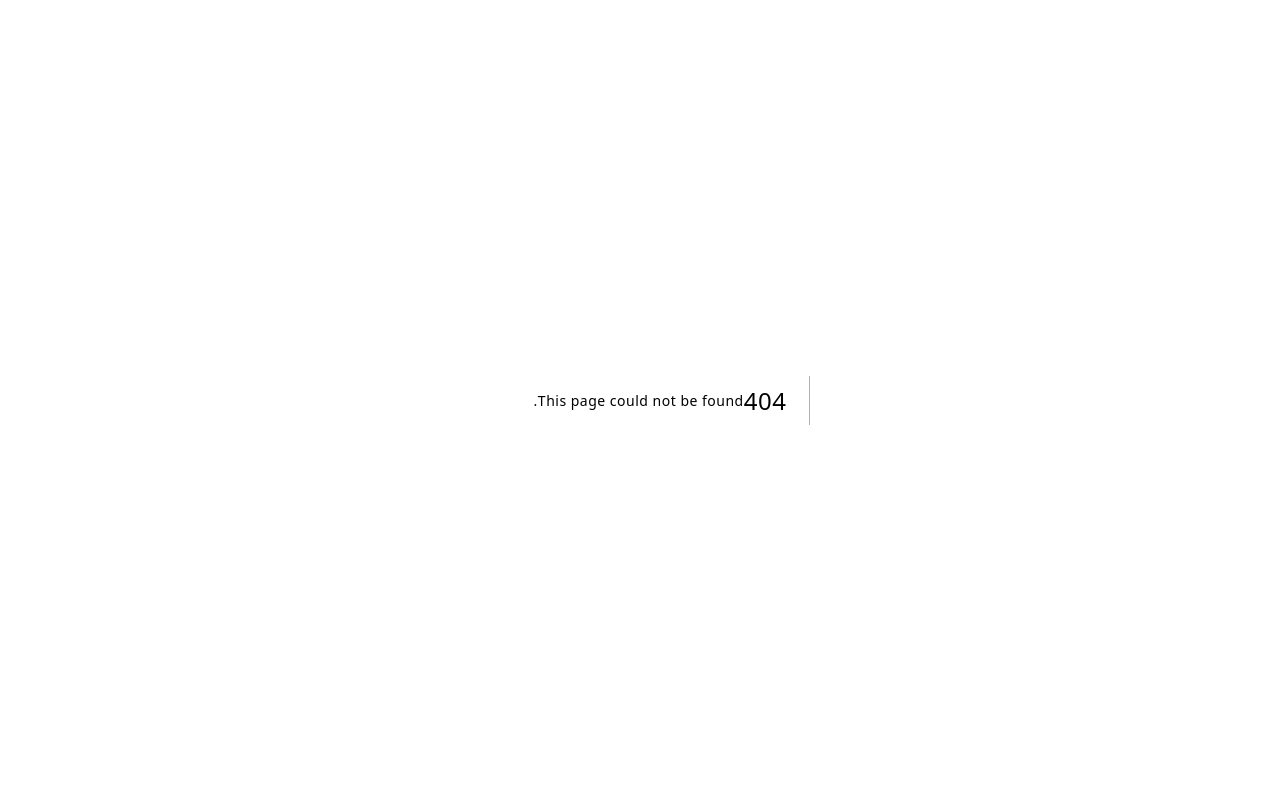
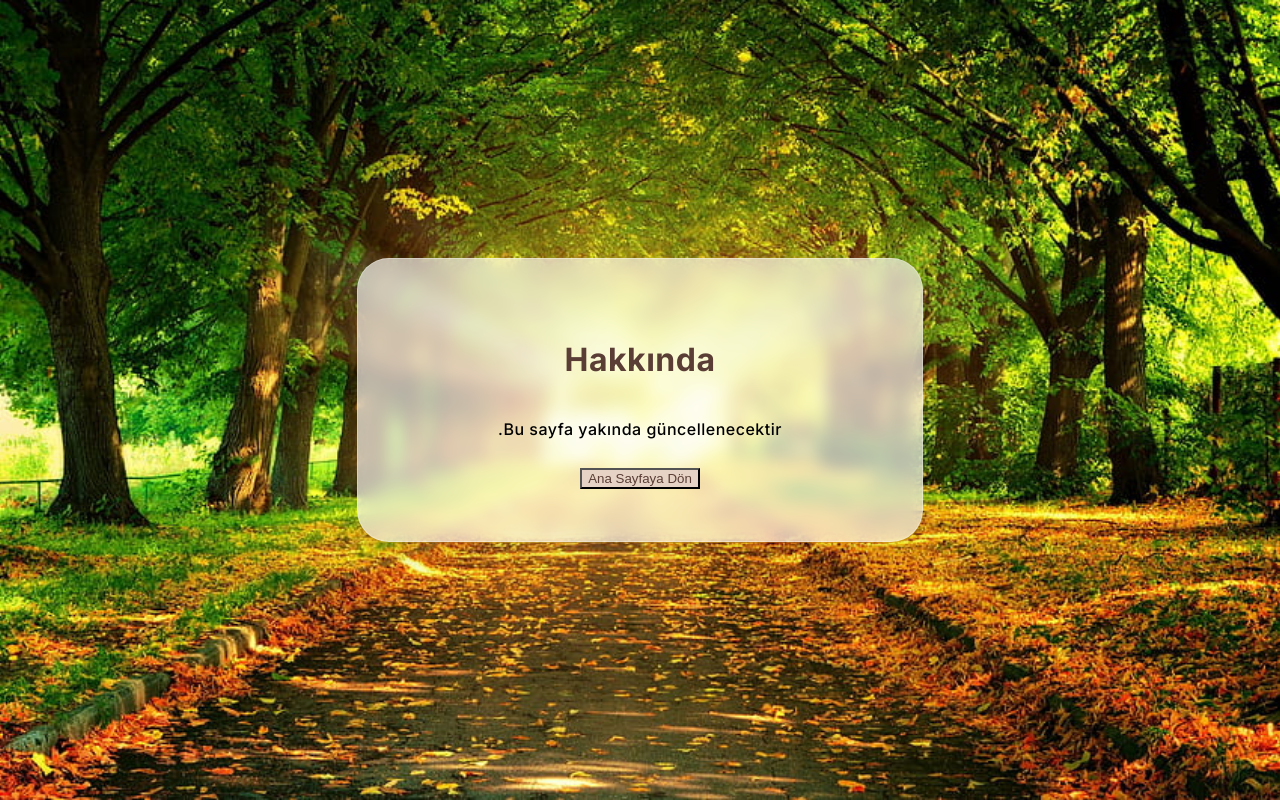
Before and after one commit to abdussamedkaradag/myquran, a Next.js app: page /about in a window 1280 px wide. Before the commit this address had no page. Built offline with nearby package versions, Linux system fonts and the light colour scheme.

Commit message:
feat: Anasayfa iyileştirmeleri - Footer sosyal medya butonları eklendi ve tasarımı güncellendi

```diff
--- /dev/null
+++ b/src/app/about/page.tsx
@@ -0,0 +1,25 @@
+'use client';
+
+import { useRouter } from 'next/navigation';
+
+export default function About() {
+  const router = useRouter();
+
+  return (
+    <div className="quran-app-container min-h-screen bg-pattern bg-cover flex items-center justify-center p-4">
+      <div className="quran-content-container bg-white/90 backdrop-blur-sm rounded-3xl shadow-lg p-8 max-w-md w-full mx-auto">
+        <h1 className="text-4xl font-semibold text-center mb-8 text-brown-800">Hakkında</h1>
+
+        <div className="text-center">
+          <p className="text-gray-600 mb-4">Bu sayfa yakında güncellenecektir.</p>
+          <button
+            onClick={() => router.push('/')}
+            className="bg-brown-200 hover:bg-brown-300 text-brown-800 font-medium py-2 px-4 rounded-lg transition-colors"
+          >
+            Ana Sayfaya Dön
+          </button>
+        </div>
+      </div>
+    </div>
+  );
+}
--- a/src/app/globals.css
+++ b/src/app/globals.css
@@ -117,9 +117,9 @@ input:not(:placeholder-shown) ~ .floating-label {
 }
 
 .nav-button {
-  min-width: 200px !important;
-  padding: 24px 48px !important;
-  font-size: 24px !important;
+  min-width: 160px !important;
+  padding: 16px 32px !important;
+  font-size: 20px !important;
   font-weight: 500 !important;
   background-color: rgb(231, 229, 228) !important;
   color: rgb(68, 64, 60) !important;
@@ -135,7 +135,6 @@ input:not(:placeholder-shown) ~ .floating-label {
 
 .nav-container {
   display: flex !important;
-  gap: 64px !important;
   justify-content: center !important;
   align-items: center !important;
   position: relative !important;
@@ -176,7 +175,7 @@ input:not(:placeholder-shown) ~ .floating-label {
   position: relative;
 }
 
-.custom-search-container input {
+.custom-search-input {
   width: 100%;
   padding: 1rem;
   border: 2px solid #8B4513;
@@ -185,30 +184,14 @@ input:not(:placeholder-shown) ~ .floating-label {
   outline: none;
   transition: all 0.3s ease;
   padding-right: 3rem;
+  direction: ltr;
+  text-align: left;
+  font-family: system-ui, sans-serif;
 }
 
-.custom-search-container input:focus {
+.custom-search-input:focus {
   border-color: #A0522D;
   box-shadow: 0 0 0 2px rgba(139, 69, 19, 0.2);
-}
-
-.custom-search-container label {
-  position: absolute;
-  left: 1rem;
-  top: 50%;
-  transform: translateY(-50%);
-  background-color: white;
-  padding: 0 0.5rem;
-  color: #8B4513;
-  transition: all 0.3s ease;
-  pointer-events: none;
-}
-
-.custom-search-container input:focus + label,
-.custom-search-container input:not(:placeholder-shown) + label {
-  top: 0;
-  transform: translateY(-50%) scale(0.8);
-  color: #A0522D;
 }
 
 .custom-search-button {
@@ -216,18 +199,37 @@ input:not(:placeholder-shown) ~ .floating-label {
   right: 0.75rem;
   top: 50%;
   transform: translateY(-50%);
-  background: none;
+  display: flex;
+  align-items: center;
+  justify-content: center;
+  width: 2rem;
+  height: 2rem;
+  color: rgb(68, 64, 60);
+  background: transparent;
   border: none;
-  color: #8B4513;
   cursor: pointer;
-  padding: 0.5rem;
-  display: none;
-  transition: all 0.3s ease;
-  z-index: 10;
+  transition: all 0.2s;
 }
 
-.custom-search-button:hover {
-  color: #A0522D;
+.custom-search-button svg {
+  width: 1.25rem;
+  height: 1.25rem;
+}
+
+@media (max-width: 640px) {
+  .custom-search-button {
+    display: flex;
+  }
+
+  .custom-search-button svg {
+    display: block;
+    width: 1.25rem;
+    height: 1.25rem;
+  }
+
+  .custom-search-button svg path {
+    d: path("M21 21l-6-6m2-5a7 7 0 11-14 0 7 7 0 0114 0z");
+  }
 }
 
 /* Mobil için responsive tasarım */
@@ -244,7 +246,6 @@ input:not(:placeholder-shown) ~ .floating-label {
   }
 
   .custom-search-button {
-    display: block;
     opacity: 0;
     transform: translateY(-50%) translateX(20px);
   }
@@ -270,17 +271,31 @@ input:not(:placeholder-shown) ~ .floating-label {
   border: 2px solid #8B4513 !important;
   border-radius: 0.5rem !important;
   padding: 1rem !important;
-  font-size: 1rem !important;
+  font-size: 0.875rem !important;
   box-shadow: 0 4px 6px rgba(0, 0, 0, 0.1) !important;
   display: flex !important;
   align-items: center !important;
-  gap: 0.5rem !important;
+  gap: 0.75rem !important;
+  max-width: 400px !important;
+  margin: 0 auto !important;
+  line-height: 1.5 !important;
 }
 
 .toast-error svg {
   color: #8B4513 !important;
-  width: 1.5rem !important;
-  height: 1.5rem !important;
+  width: 1.25rem !important;
+  height: 1.25rem !important;
+  flex-shrink: 0 !important;
+}
+
+.dark .toast-error {
+  background-color: rgb(55, 65, 81) !important;
+  color: rgb(229, 231, 235) !important;
+  border-color: rgb(75, 85, 99) !important;
+}
+
+.dark .toast-error svg {
+  color: rgb(229, 231, 235) !important;
 }
 
 .custom-button {
@@ -988,8 +1003,17 @@ select.custom-scroll-select:focus {
   background-size: cover;
   background-position: center;
   background-repeat: no-repeat;
-  min-height: 100vh;
-  padding: 4rem 1rem;
+  position: fixed;
+  inset: 0;
+  overflow: hidden;
+  display: flex;
+  align-items: center;
+  justify-content: center;
+  transition: all 0.3s ease;
+}
+
+.quran-app-container.dark {
+  background-image: url('/mountain.jpg');
 }
 
 .quran-content-container {
@@ -1002,15 +1026,241 @@ select.custom-scroll-select:focus {
   margin: 0 auto;
   padding: 3rem 2rem;
   border-radius: 2rem;
+  transition: all 0.3s ease;
+}
+
+.dark .quran-content-container {
+  background-color: rgba(31, 41, 55, 0.75);
+  border-color: rgba(75, 85, 99, 0.3);
+}
+
+.dark .text-brown-800 {
+  color: rgb(229, 231, 235);
+}
+
+.theme-toggle-button {
+  position: fixed;
+  top: 1rem;
+  right: 1rem;
+  width: 2.5rem;
+  height: 2.5rem;
+  border-radius: 50%;
+  background-color: rgb(231, 229, 228);
+  color: rgb(68, 64, 60);
+  display: flex;
+  align-items: center;
+  justify-content: center;
+  border: none;
+  cursor: pointer;
+  box-shadow: 0 2px 4px rgba(0, 0, 0, 0.1);
+  transition: all 0.2s ease;
+  z-index: 50;
+}
+
+.dark .theme-toggle-button {
+  background-color: rgb(31, 41, 55);
+  color: rgb(229, 231, 235);
+}
+
+.theme-toggle-button:hover {
+  background-color: rgb(214, 211, 209);
+  transform: scale(1.05);
+}
+
+.dark .theme-toggle-button:hover {
+  background-color: rgb(55, 65, 81);
+}
+
+@media (max-width: 640px) {
+  .theme-toggle-button {
+    top: 0.75rem;
+    right: 0.75rem;
+    width: 2.25rem;
+    height: 2.25rem;
+  }
+}
+
+.theme-toggle-button svg {
+  width: 1.25rem;
+  height: 1.25rem;
 }
 
 @media (max-width: 640px) {
   .quran-app-container {
-    padding: 2rem 1rem;
+    padding: 0;
   }
 
   .quran-content-container {
     max-width: 100%;
-    padding: 2rem 1rem;
+    padding: 2rem 0.75rem;
+    margin: 0 0.5rem;
   }
 }
+
+.custom-search-label {
+  position: absolute;
+  top: 50%;
+  left: 0.75rem;
+  transform: translateY(-50%);
+  color: rgb(120, 113, 108);
+  pointer-events: none;
+  transition: all 0.2s ease;
+  font-size: 0.875rem;
+  line-height: 1.25rem;
+}
+
+.custom-search-input:focus + .custom-search-label,
+.custom-search-input:not(:placeholder-shown) + .custom-search-label {
+  top: 0;
+  left: 0.75rem;
+  transform: translateY(-50%) scale(0.75);
+  background-color: rgb(250, 250, 249);
+  padding: 0 0.25rem;
+  color: rgb(68, 64, 60);
+}
+
+.dark .nav-button {
+  background-color: rgb(75, 85, 99) !important;
+  color: rgb(229, 231, 235) !important;
+}
+
+.dark .nav-button:hover {
+  background-color: rgb(107, 114, 128) !important;
+}
+
+.dark .custom-search-input {
+  background-color: rgb(75, 85, 99);
+  border-color: rgb(107, 114, 128);
+  color: rgb(229, 231, 235);
+}
+
+.dark .custom-search-input:focus {
+  border-color: rgb(156, 163, 175);
+  box-shadow: 0 0 0 2px rgba(156, 163, 175, 0.2);
+}
+
+.quran-footer {
+  position: fixed;
+  bottom: 0;
+  left: 0;
+  right: 0;
+  background-color: rgba(255, 253, 250, 0.5);
+  backdrop-filter: blur(8px);
+  border-top: 1px solid rgba(255, 255, 255, 0.2);
+  padding: 0.5rem;
+  transition: all 0.3s ease;
+}
+
+.dark .quran-footer {
+  background-color: rgba(31, 41, 55, 0.5);
+  border-top-color: rgba(75, 85, 99, 0.2);
+}
+
+.footer-content {
+  display: flex;
+  justify-content: space-between;
+  align-items: center;
+  width: 100%;
+  max-width: 1200px;
+  margin: 0 auto;
+  padding: 0 1rem;
+}
+
+.footer-left {
+  display: flex;
+  align-items: center;
+}
+
+.footer-brand {
+  font-weight: 600;
+  font-size: 1rem;
+  color: rgb(68, 64, 60);
+}
+
+.dark .footer-brand {
+  color: rgb(229, 231, 235);
+}
+
+.footer-right {
+  display: flex;
+  align-items: center;
+  gap: 1.5rem;
+}
+
+.footer-right p {
+  margin: 0;
+  font-size: 0.875rem;
+}
+
+.footer-links {
+  display: flex;
+  gap: 1rem;
+}
+
+.footer-link {
+  color: rgb(68, 64, 60);
+  text-decoration: none;
+  font-size: 0.875rem;
+  transition: color 0.2s ease;
+}
+
+.dark .footer-link {
+  color: rgb(229, 231, 235);
+}
+
+.footer-link:hover {
+  color: rgb(41, 37, 36);
+}
+
+.dark .footer-link:hover {
+  color: rgb(255, 255, 255);
+}
+
+.footer-logo {
+  height: 2rem;
+  width: auto;
+  object-fit: contain;
+}
+
+.footer-logo-link {
+  display: flex;
+  align-items: center;
+  text-decoration: none;
+  transition: opacity 0.2s ease;
+}
+
+.footer-logo-link:hover {
+  opacity: 0.8;
+}
+
+.footer-social-link {
+  display: flex;
+  align-items: center;
+  justify-content: center;
+  width: 2.5rem;
+  height: 2.5rem;
+  border-radius: 50%;
+  background-color: rgba(255, 255, 255, 0.1);
+  color: rgb(68, 64, 60);
+  transition: all 0.2s ease;
+  margin-right: 0.75rem;
+}
+
+.footer-social-link:hover {
+  background-color: rgba(255, 255, 255, 0.2);
+  transform: translateY(-2px);
+}
+
+.dark .footer-social-link {
+  color: rgb(229, 231, 235);
+  background-color: rgba(255, 255, 255, 0.05);
+}
+
+.dark .footer-social-link:hover {
+  background-color: rgba(255, 255, 255, 0.1);
+}
+
+.footer-social-link svg {
+  width: 1.25rem;
+  height: 1.25rem;
+}
--- a/src/app/page.tsx
+++ b/src/app/page.tsx
@@ -20,45 +20,54 @@ export default function Home() {
   const [verseSearchQuery, setVerseSearchQuery] = useState('');
   const [nextVerse, setNextVerse] = useState<boolean>(false);
   const [previousVerse, setPreviousVerse] = useState<boolean>(false);
+  const [isDarkMode, setIsDarkMode] = useState(false);
+
+  useEffect(() => {
+    const container = document.querySelector('.quran-app-container');
+    if (isDarkMode) {
+      container?.classList.add('dark');
+    } else {
+      container?.classList.remove('dark');
+    }
+  }, [isDarkMode]);
+
+  const toggleTheme = () => {
+    setIsDarkMode(!isDarkMode);
+  };
 
   useEffect(() => {
     const input = document.getElementById("searchInput");
     const clearBtn = document.getElementById("clearBtn");
 
+    if (!input || !clearBtn) return;
+
     function toggleClearBtn() {
-      if (input && clearBtn) {
-        if ((input as HTMLInputElement).value.length > 0) {
-          clearBtn.classList.remove("hidden");
-        } else {
-          clearBtn.classList.add("hidden");
-        }
+      if (searchQuery.length > 0) {
+        clearBtn?.classList.remove("hidden");
+      } else {
+        clearBtn?.classList.add("hidden");
       }
     }
 
-    function clearInput() {
-      if (input) {
-        (input as HTMLInputElement).value = "";
-        (input as HTMLInputElement).focus();
-        setVerseSearchQuery("");
-        toggleClearBtn();
-      }
+    function clearInput(e: MouseEvent) {
+      e.preventDefault();
+      setSearchQuery("");
+      (input as HTMLInputElement).focus();
     }
 
-    if (input && clearBtn) {
-      input.addEventListener("input", (e) => {
-        setVerseSearchQuery((e.target as HTMLInputElement).value);
-        toggleClearBtn();
-      });
-      clearBtn.addEventListener("click", clearInput);
-    }
+    clearBtn.addEventListener("click", (e) => {
+      if (searchQuery.length > 0) {
+        handleSearch(e as unknown as React.MouseEvent<HTMLButtonElement>);
+      } else {
+        clearInput(e);
+      }
+    });
+    toggleClearBtn();
 
     return () => {
-      if (input && clearBtn) {
-        input.removeEventListener("input", toggleClearBtn);
-        clearBtn.removeEventListener("click", clearInput);
-      }
+      clearBtn.removeEventListener("click", clearInput);
     };
-  }, []);
+  }, [searchQuery]);
 
   const localData: SearchResult[] = [
     { id: 1, text: 'Fatiha Suresi', verse_count: 7 },
@@ -187,24 +196,25 @@ export default function Home() {
       return;
     }
 
-    // Sadece sure adı kısmını al (ayet numarasını hariç tut)
     const searchText = value.toLowerCase();
-
     const filtered = localData.filter(item =>
       item.text.toLowerCase().includes(searchText)
-    ).slice(0, 5); // En fazla 5 öneri göster
+    ).slice(0, 5);
 
     setSuggestions(filtered);
     setShowSuggestions(true);
   };
 
   const handleSuggestionClick = (surah: SearchResult) => {
-    setSearchQuery(surah.text.split(' ')[0]); // Sadece sure adını al
+    setSearchQuery(surah.text);
     setSuggestions([]);
     setShowSuggestions(false);
   };
 
-  const handleSearch = () => {
+  const handleSearch = (e?: React.MouseEvent<HTMLButtonElement>) => {
+    if (e) {
+      e.preventDefault();
+    }
     if (!searchQuery) return;
 
     const searchParts = searchQuery.trim().split(/\s+/);
@@ -324,20 +334,17 @@ export default function Home() {
             value={searchQuery}
             onChange={handleInputChange}
             onKeyDown={handleKeyDown}
-            className="w-full px-4 py-3 border-2 border-brown-300 rounded-lg focus:outline-none focus:ring-2 focus:ring-brown-500 focus:border-transparent"
+            className="custom-search-input"
             placeholder=" "
           />
-          <label className="floating-label">Arama yapınız. (Örn: Mülk 2)</label>
+          <label className="custom-search-label">Arama yapınız. (Örn: Mülk 2)</label>
           <button
             id="clearBtn"
-            className="absolute right-4 top-1/2 transform -translate-y-1/2 text-gray-400 hover:text-gray-600 hidden"
+            className="custom-search-button"
+            onClick={handleSearch}
           >
-            <svg className="h-5 w-5" viewBox="0 0 20 20" fill="currentColor">
-              <path
-                fillRule="evenodd"
-                d="M10 18a8 8 0 100-16 8 8 0 000 16zM8.707 7.293a1 1 0 00-1.414 1.414L8.586 10l-1.293 1.293a1 1 0 101.414 1.414L10 11.414l1.293 1.293a1 1 0 001.414-1.414L11.414 10l1.293-1.293a1 1 0 00-1.414-1.414L10 8.586 8.707 7.293z"
-                clipRule="evenodd"
-              />
+            <svg className="h-5 w-5" viewBox="0 0 24 24" fill="none" stroke="currentColor">
+              <path strokeLinecap="round" strokeLinejoin="round" strokeWidth={2} d="M21 21l-6-6m2-5a7 7 0 11-14 0 7 7 0 0114 0z" />
             </svg>
           </button>
           {showSuggestions && suggestions.length > 0 && (
@@ -371,8 +378,62 @@ export default function Home() {
           >
             Cüz
           </button>
+          <button
+            onClick={() => router.push('/page')}
+            className="nav-button"
+          >
+            Sayfa
+          </button>
         </div>
+
+        <button className="theme-toggle-button" onClick={toggleTheme}>
+          {isDarkMode ? (
+            <svg xmlns="http://www.w3.org/2000/svg" fill="none" viewBox="0 0 24 24" stroke="currentColor">
+              <path strokeLinecap="round" strokeLinejoin="round" strokeWidth={2} d="M12 3v1m0 16v1m9-9h-1M4 12H3m15.364 6.364l-.707-.707M6.343 6.343l-.707-.707m12.728 0l-.707.707M6.343 17.657l-.707.707M16 12a4 4 0 11-8 0 4 4 0 018 0z" />
+            </svg>
+          ) : (
+            <svg xmlns="http://www.w3.org/2000/svg" fill="none" viewBox="0 0 24 24" stroke="currentColor">
+              <path strokeLinecap="round" strokeLinejoin="round" strokeWidth={2} d="M20.354 15.354A9 9 0 018.646 3.646 9.003 9.003 0 0012 21a9.003 9.003 0 008.354-5.646z" />
+            </svg>
+          )}
+        </button>
       </div>
+      <footer className="quran-footer">
+        <div className="footer-content">
+          <div className="footer-left">
+            <a href="https://instagram.com" target="_blank" rel="noopener noreferrer" className="footer-social-link">
+              <svg xmlns="http://www.w3.org/2000/svg" width="24" height="24" viewBox="0 0 24 24" fill="none" stroke="currentColor" strokeWidth="2" strokeLinecap="round" strokeLinejoin="round">
+                <rect x="2" y="2" width="20" height="20" rx="5" ry="5"></rect>
+                <path d="M16 11.37A4 4 0 1 1 12.63 8 4 4 0 0 1 16 11.37z"></path>
+                <line x1="17.5" y1="6.5" x2="17.51" y2="6.5"></line>
+              </svg>
+            </a>
+            <a href="https://twitter.com" target="_blank" rel="noopener noreferrer" className="footer-social-link">
+              <svg xmlns="http://www.w3.org/2000/svg" width="24" height="24" viewBox="0 0 24 24" fill="none" stroke="currentColor" strokeWidth="2" strokeLinecap="round" strokeLinejoin="round">
+                <path d="M23 3a10.9 10.9 0 0 1-3.14 1.53 4.48 4.48 0 0 0-7.86 3v1A10.66 10.66 0 0 1 3 4s-4 9 5 13a11.64 11.64 0 0 1-7 2c9 5 20 0 20-11.5a4.5 4.5 0 0 0-.08-.83A7.72 7.72 0 0 0 23 3z"></path>
+              </svg>
+            </a>
+            <a href="mailto:info@example.com" className="footer-social-link">
+              <svg xmlns="http://www.w3.org/2000/svg" width="24" height="24" viewBox="0 0 24 24" fill="none" stroke="currentColor" strokeWidth="2" strokeLinecap="round" strokeLinejoin="round">
+                <path d="M4 4h16c1.1 0 2 .9 2 2v12c0 1.1-.9 2-2 2H4c-1.1 0-2-.9-2-2V6c0-1.1.9-2 2-2z"></path>
+                <polyline points="22,6 12,13 2,6"></polyline>
+              </svg>
+            </a>
+            <a href="https://patreon.com" target="_blank" rel="noopener noreferrer" className="footer-social-link">
+              <svg xmlns="http://www.w3.org/2000/svg" width="24" height="24" viewBox="0 0 24 24" fill="none" stroke="currentColor" strokeWidth="2" strokeLinecap="round" strokeLinejoin="round">
+                <path d="M4.5 3.5a2 2 0 1 0 0 4 2 2 0 0 0 0-4z"></path>
+                <path d="M9.5 3.5h4v18h-4z"></path>
+                <path d="M9.5 3.5a2 2 0 1 1 4 0v18a2 2 0 1 1-4 0V3.5z"></path>
+              </svg>
+            </a>
+          </div>
+          <div className="footer-right">
+            <a href="/about" className="footer-logo-link">
+              <img src="/logo.png" alt="BEYYİNAT" className="footer-logo" />
+            </a>
+          </div>
+        </div>
+      </footer>
     </div>
   );
 }
```
Also changed, not shown: public/logo.png (added), public/mountain.jpg (added).
